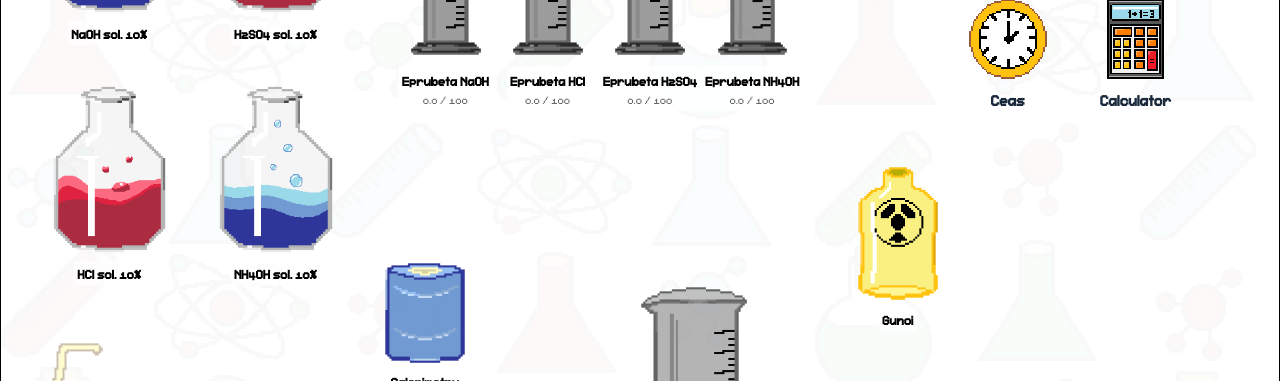
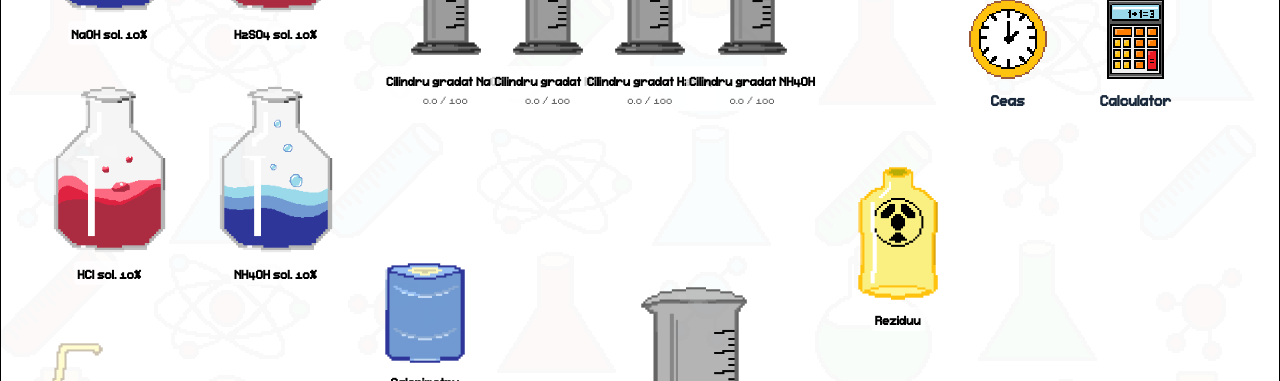
Before and after one commit to MonsieurLazar/termochimie-efect-termic, a SvelteKit app: page / in a window 1280 px wide. Shown: the part 154-535 px from the top of the page. Built offline with nearby package versions, Linux system fonts and the light colour scheme.

Commit message:
fix: shcimn numbe eprubete si gunoi

```diff
--- a/src/lib/index.ts
+++ b/src/lib/index.ts
@@ -50,9 +50,9 @@ export type TestTubeRequirement = {
 }
 
 let testTubeRequirements: Record<string, TestTubeRequirement> = {
-  "Eprubeta HCl": { requiredSubstance: "HCl_aq", requiredVolume: 25, label: "25 ml HCl" },
-  "Eprubeta NaOH": { requiredSubstance: "NaOH_aq", requiredVolume: 50, label: "50 ml NaOH" },
-  "Eprubeta NH4OH": { label: "nefolosita in acest pas" },
+  "Cilindru gradat HCl": { requiredSubstance: "HCl_aq", requiredVolume: 25, label: "25 ml HCl" },
+  "Cilindru gradat NaOH": { requiredSubstance: "NaOH_aq", requiredVolume: 50, label: "50 ml NaOH" },
+  "Cilindru gradat NH4OH": { label: "nefolosita in acest pas" },
 }
 
 export const setTestTubeRequirements = (requirements: Record<string, TestTubeRequirement>) => {
@@ -91,7 +91,7 @@ export const getTestTubeValidation = (item: Item<any>) => {
       ...requirement,
       isComplete: false,
       isValid: false,
-      message: `Substanta gresita (${foreignSubstances.join(", ")}). Goleste la Gunoi si reia.` ,
+      message: `Substanta gresita (${foreignSubstances.join(", ")}). Goleste la Reziduu si reia.` ,
     }
   }
 
@@ -113,7 +113,7 @@ export const getTestTubeValidation = (item: Item<any>) => {
     isValid,
     message: isValid
       ? `Corect: ${totalAmount.toFixed(1)} ml.`
-      : `Cantitate gresita: ai ${totalAmount.toFixed(1)} ml, trebuie ${requirement.requiredVolume} ml. Goleste la Gunoi si reia.`,
+      : `Cantitate gresita: ai ${totalAmount.toFixed(1)} ml, trebuie ${requirement.requiredVolume} ml. Goleste la Reziduu si reia.`,
   }
 }
 
@@ -348,10 +348,10 @@ const createGlass = (
           )
         })
 
-        if (self.name === "Eprubeta HCl") targetState.receivedHClTube = true
-        if (self.name === "Eprubeta NaOH") targetState.receivedNaOHTube = true
-        if (self.name === "Eprubeta NH4OH") targetState.receivedNH4OHTube = true
-        if (self.name === "Eprubeta H2SO4") targetState.receivedH2SO4Tube = true
+        if (self.name === "Cilindru gradat HCl") targetState.receivedHClTube = true
+        if (self.name === "Cilindru gradat NaOH") targetState.receivedNaOHTube = true
+        if (self.name === "Cilindru gradat NH4OH") targetState.receivedNH4OHTube = true
+        if (self.name === "Cilindru gradat H2SO4") targetState.receivedH2SO4Tube = true
         return
       }
 
@@ -394,10 +394,10 @@ const createGlass = (
           )
         })
         if (target.name === "Calorimetru") {
-          if (self.name === "Eprubeta HCl") targetState.receivedHClTube = true
-          if (self.name === "Eprubeta NaOH") targetState.receivedNaOHTube = true
-          if (self.name === "Eprubeta NH4OH") targetState.receivedNH4OHTube = true
-          if (self.name === "Eprubeta H2SO4") targetState.receivedH2SO4Tube = true
+          if (self.name === "Cilindru gradat HCl") targetState.receivedHClTube = true
+          if (self.name === "Cilindru gradat NaOH") targetState.receivedNaOHTube = true
+          if (self.name === "Cilindru gradat NH4OH") targetState.receivedNH4OHTube = true
+          if (self.name === "Cilindru gradat H2SO4") targetState.receivedH2SO4Tube = true
         }
       }
       if (self.name === "Berzelius" && target.name === "Calorimetru") {
@@ -514,15 +514,15 @@ export const engine = new Engine([
 
   createGlass("Calorimetru", 30, 52, 150, "/design/300x300/calorimetru_300.png", "", 15, false, false),
   createGlass("Berzelius", 50, 55, 100, "/design/300x300/erlenmeyer_300.png", "", 8, true, true, true),
-  createGlass("Eprubeta NaOH", 32, 2, 100, "/design/300x300/eprubeta_300.png", "", 6, true, true, true),
-  createGlass("Eprubeta HCl", 40, 2, 100, "/design/300x300/eprubeta_300.png", "", 6, true, true, true),
-  createGlass("Eprubeta H2SO4", 48, 2, 100, "/design/300x300/eprubeta_300.png", "", 6, true, true, true),
-  createGlass("Eprubeta NH4OH", 56, 2, 100, "/design/300x300/eprubeta_300.png", "", 6, true, true, true),
+  createGlass("Cilindru gradat NaOH", 32, 2, 100, "/design/300x300/eprubeta_300.png", "", 6, true, true, true),
+  createGlass("Cilindru gradat HCl", 40, 2, 100, "/design/300x300/eprubeta_300.png", "", 6, true, true, true),
+  createGlass("Cilindru gradat H2SO4", 48, 2, 100, "/design/300x300/eprubeta_300.png", "", 6, true, true, true),
+  createGlass("Cilindru gradat NH4OH", 56, 2, 100, "/design/300x300/eprubeta_300.png", "", 6, true, true, true),
 
 
   new Item<GlassState>(
     "spalatorie",
-    "Gunoi",
+    "Reziduu",
     {
       substances: {},
       temperatureC: AMBIENT_TEMPERATURE,
--- a/src/routes/+page.svelte
+++ b/src/routes/+page.svelte
@@ -304,44 +304,44 @@
     {
       reaction: "HCl + NaOH",
       requirements: {
-        "Eprubeta HCl": { requiredSubstance: "HCl_aq", requiredVolume: 25, label: "25 ml HCl" },
-        "Eprubeta NaOH": { requiredSubstance: "NaOH_aq", requiredVolume: 50, label: "50 ml NaOH" },
-        "Eprubeta H2SO4": { label: "nefolosita in acest pas" },
-        "Eprubeta NH4OH": { label: "nefolosita in acest pas" },
+        "Cilindrul gradat HCl": { requiredSubstance: "HCl_aq", requiredVolume: 25, label: "25 ml HCl" },
+        "Cilindrul gradat NaOH": { requiredSubstance: "NaOH_aq", requiredVolume: 50, label: "50 ml NaOH" },
+        "Cilindrul gradat H2SO4": { label: "nefolosita in acest pas" },
+        "Cilindrul gradat NH4OH": { label: "nefolosita in acest pas" },
       },
       skipSubstances: {
-        "Eprubeta HCl": { HCl_aq: 7.5, H2O: 17.5 },
-        "Eprubeta NaOH": { NaOH_aq: 15, H2O: 35 },
+        "Cilindrul gradat HCl": { HCl_aq: 7.5, H2O: 17.5 },
+        "Cilindrul gradat NaOH": { NaOH_aq: 15, H2O: 35 },
       },
-      pourTubes: ["Eprubeta HCl", "Eprubeta NaOH"],
+      pourTubes: ["Cilindrul gradat HCl", "Cilindrul gradat NaOH"],
     },
     {
       reaction: "H2SO4 + NaOH",
       requirements: {
-        "Eprubeta HCl": { label: "nefolosita in acest pas" },
-        "Eprubeta NaOH": { requiredSubstance: "NaOH_aq", requiredVolume: 50, label: "50 ml NaOH" },
-        "Eprubeta H2SO4": { requiredSubstance: "H2SO4_aq", requiredVolume: 25, label: "25 ml H2SO4" },
-        "Eprubeta NH4OH": { label: "nefolosita in acest pas" },
+        "Cilindrul gradat HCl": { label: "nefolosita in acest pas" },
+        "Cilindrul gradat NaOH": { requiredSubstance: "NaOH_aq", requiredVolume: 50, label: "50 ml NaOH" },
+        "Cilindrul gradat H2SO4": { requiredSubstance: "H2SO4_aq", requiredVolume: 25, label: "25 ml H2SO4" },
+        "Cilindrul gradat NH4OH": { label: "nefolosita in acest pas" },
       },
       skipSubstances: {
-        "Eprubeta H2SO4": { H2SO4_aq: 7.5, H2O: 17.5 },
-        "Eprubeta NaOH": { NaOH_aq: 15, H2O: 35 },
+        "Cilindrul gradat H2SO4": { H2SO4_aq: 7.5, H2O: 17.5 },
+        "Cilindrul gradat NaOH": { NaOH_aq: 15, H2O: 35 },
       },
-      pourTubes: ["Eprubeta H2SO4", "Eprubeta NaOH"],
+      pourTubes: ["Cilindrul gradat H2SO4", "Cilindrul gradat NaOH"],
     },
     {
       reaction: "HCl + NH4OH",
       requirements: {
-        "Eprubeta HCl": { requiredSubstance: "HCl_aq", requiredVolume: 25, label: "25 ml HCl" },
-        "Eprubeta NaOH": { label: "nefolosita in acest pas" },
-        "Eprubeta H2SO4": { label: "nefolosita in acest pas" },
-        "Eprubeta NH4OH": { requiredSubstance: "NH4OH_aq", requiredVolume: 50, label: "50 ml NH4OH" },
+        "Cilindrul gradat HCl": { requiredSubstance: "HCl_aq", requiredVolume: 25, label: "25 ml HCl" },
+        "Cilindrul gradat NaOH": { label: "nefolosita in acest pas" },
+        "Cilindrul gradat H2SO4": { label: "nefolosita in acest pas" },
+        "Cilindrul gradat NH4OH": { requiredSubstance: "NH4OH_aq", requiredVolume: 50, label: "50 ml NH4OH" },
       },
       skipSubstances: {
-        "Eprubeta HCl": { HCl_aq: 7.5, H2O: 17.5 },
-        "Eprubeta NH4OH": { NH4OH_aq: 15, H2O: 35 },
+        "Cilindrul gradat HCl": { HCl_aq: 7.5, H2O: 17.5 },
+        "Cilindrul gradat NH4OH": { NH4OH_aq: 15, H2O: 35 },
       },
-      pourTubes: ["Eprubeta HCl", "Eprubeta NH4OH"],
+      pourTubes: ["Cilindrul gradat HCl", "Cilindrul gradat NH4OH"],
     },
   ]
 
@@ -355,7 +355,7 @@
     if (engine.widgetVisibility.theory) hasOpenedTheory = true
   })
 
-  const cleaningItemNames = ["Berzelius", "Eprubeta NaOH", "Eprubeta HCl", "Eprubeta H2SO4", "Eprubeta NH4OH"]
+  const cleaningItemNames = ["Berzelius", "Cilindrul gradat NaOH", "Cilindrul gradat HCl", "Cilindrul gradat H2SO4", "Cilindrul gradat NH4OH"]
   const cleanItems = $derived(
     engine.items.filter((item) => cleaningItemNames.includes(item.name)),
   )
@@ -366,7 +366,7 @@
   const mainGlass = $derived(engine.items.find((item) => item.name === "Calorimetru"))
   const hasSecondaryGlassInMain = $derived(mainGlass?.state?.hasGlass === true)
   const testTubeItems = $derived(
-    engine.items.filter((item) => ["Eprubeta NaOH", "Eprubeta HCl", "Eprubeta H2SO4", "Eprubeta NH4OH"].includes(item.name)),
+    engine.items.filter((item) => ["Cilindrul gradat NaOH", "Cilindrul gradat HCl", "Cilindrul gradat H2SO4", "Cilindrul gradat NH4OH"].includes(item.name)),
   )
   function getRequirementValidation(tubeName: string, requirement: TestTubeRequirement) {
     if (!requirement.requiredSubstance || !requirement.requiredVolume) {
@@ -384,7 +384,7 @@
         ...requirement,
         isComplete: false,
         isValid: false,
-        message: "Eprubeta lipseste.",
+        message: "Cilindrul gradat lipseste.",
       }
     }
 
@@ -404,7 +404,7 @@
         ...requirement,
         isComplete: false,
         isValid: false,
-        message: "Substanta gresita. Goleste la Gunoi si reia.",
+        message: "Substanta gresita. Goleste la Reziduu si reia.",
       }
     }
 
@@ -425,7 +425,7 @@
       isValid,
       message: isValid
         ? `Corect: ${totalAmount.toFixed(1)} ml.`
-        : `Cantitate gresita: ai ${totalAmount.toFixed(1)} ml, trebuie ${requirement.requiredVolume} ml. Goleste la Gunoi si reia.`,
+        : `Cantitate gresita: ai ${totalAmount.toFixed(1)} ml, trebuie ${requirement.requiredVolume} ml. Goleste la Reziduu si reia.`,
     }
   }
 
@@ -450,10 +450,10 @@
   const isGraphStepComplete = $derived(engine.widgetVisibility.graph)
   const isCalorimeterPourComplete = $derived(
     currentExperiment.pourTubes.every((tubeName) => {
-      if (tubeName === "Eprubeta HCl") return mainGlass?.state?.receivedHClTube === true
-      if (tubeName === "Eprubeta NaOH") return mainGlass?.state?.receivedNaOHTube === true
-      if (tubeName === "Eprubeta H2SO4") return mainGlass?.state?.receivedH2SO4Tube === true
-      if (tubeName === "Eprubeta NH4OH") return mainGlass?.state?.receivedNH4OHTube === true
+      if (tubeName === "Cilindrul gradat HCl") return mainGlass?.state?.receivedHClTube === true
+      if (tubeName === "Cilindrul gradat NaOH") return mainGlass?.state?.receivedNaOHTube === true
+      if (tubeName === "Cilindrul gradat H2SO4") return mainGlass?.state?.receivedH2SO4Tube === true
+      if (tubeName === "Cilindrul gradat NH4OH") return mainGlass?.state?.receivedNH4OHTube === true
       return false
     }),
   )
@@ -526,10 +526,10 @@
     })
     source.state.substances = {}
 
-    if (sourceName === "Eprubeta HCl") calorimeter.state.receivedHClTube = true
-    if (sourceName === "Eprubeta NaOH") calorimeter.state.receivedNaOHTube = true
-    if (sourceName === "Eprubeta H2SO4") calorimeter.state.receivedH2SO4Tube = true
-    if (sourceName === "Eprubeta NH4OH") calorimeter.state.receivedNH4OHTube = true
+    if (sourceName === "Cilindrul gradat HCl") calorimeter.state.receivedHClTube = true
+    if (sourceName === "Cilindrul gradat NaOH") calorimeter.state.receivedNaOHTube = true
+    if (sourceName === "Cilindrul gradat H2SO4") calorimeter.state.receivedH2SO4Tube = true
+    if (sourceName === "Cilindrul gradat NH4OH") calorimeter.state.receivedNH4OHTube = true
   }
 
   function resetExperimentVessels() {
@@ -703,7 +703,7 @@
   {#if guideStep === 0}
     <p>Deschide Teorie si citeste instructiunile inainte de experiment.</p>
   {:else if guideStep === 1}
-    <p>Toarna 10-15 unitati de apa distilata in fiecare vas murdar, apoi goleste-l la Gunoi.</p>
+    <p>Toarna 10-15 unitati de apa distilata in fiecare vas murdar, apoi goleste-l la Reziduu.</p>
     <div class="guide-list">
       {#each cleanItems as item}
         <span class:done={!item.state?.isDirty}>
@@ -714,7 +714,7 @@
   {:else if guideStep === 2}
     <p>Vasele sunt curate. Pune Berzelius in Calorimetru.</p>
   {:else if guideStep === 3}
-    <p>{currentExperiment.reaction}: pregateste eprubetele indicate. Daca ai gresit substanta sau cantitatea, goleste eprubeta la Gunoi.</p>
+    <p>{currentExperiment.reaction}: pregateste cilindrele gradate indicate. Daca ai gresit substanta sau cantitatea, goleste cilindrul gradat la Reziduu.</p>
     <div class="guide-list">
       {#each testTubeValidations as { item, validation }}
         <span class:done={validation?.isComplete} class:error={validation?.isValid === false}>
@@ -725,10 +725,10 @@
   {:else if guideStep === 4}
     <p>Deschide widgetul Temperatura pentru grafic.</p>
   {:else if guideStep === 5}
-    <p>Toarna eprubetele pentru {currentExperiment.reaction} in Calorimetru, apoi urmareste temperatura.</p>
+    <p>Toarna cilindrele gradate pentru {currentExperiment.reaction} in Calorimetru, apoi urmareste temperatura.</p>
     <div class="guide-list">
       {#each currentExperiment.pourTubes as tubeName}
-        <span class:done={tubeName === "Eprubeta HCl" ? mainGlass?.state?.receivedHClTube : tubeName === "Eprubeta NaOH" ? mainGlass?.state?.receivedNaOHTube : tubeName === "Eprubeta H2SO4" ? mainGlass?.state?.receivedH2SO4Tube : mainGlass?.state?.receivedNH4OHTube}>{tubeName} turnata</span>
+        <span class:done={tubeName === "Cilindrul gradat HCl" ? mainGlass?.state?.receivedHClTube : tubeName === "Eprubeta NaOH" ? mainGlass?.state?.receivedNaOHTube : tubeName === "Eprubeta H2SO4" ? mainGlass?.state?.receivedH2SO4Tube : mainGlass?.state?.receivedNH4OHTube}>{tubeName} turnat</span>
       {/each}
     </div>
   {:else if guideStep === 6}
@@ -744,7 +744,7 @@
     </label>
     <button type="button" class="guide-submit" onclick={submitMeasuredTemperature}>Submit</button>
   {:else if guideStep === 7}
-    <p>Goleste Calorimetrul cu Berzelius la Gunoi. Dupa golire, temperatura se reseteaza si trecem la urmatorul experiment.</p>
+    <p>Goleste Calorimetrul cu Berzelius la Reziduu. Dupa golire, temperatura se reseteaza si trecem la urmatorul experiment.</p>
   {:else}
     <p>Experimente finalizate. Valori masurate:</p>
     <div class="guide-list">
```
